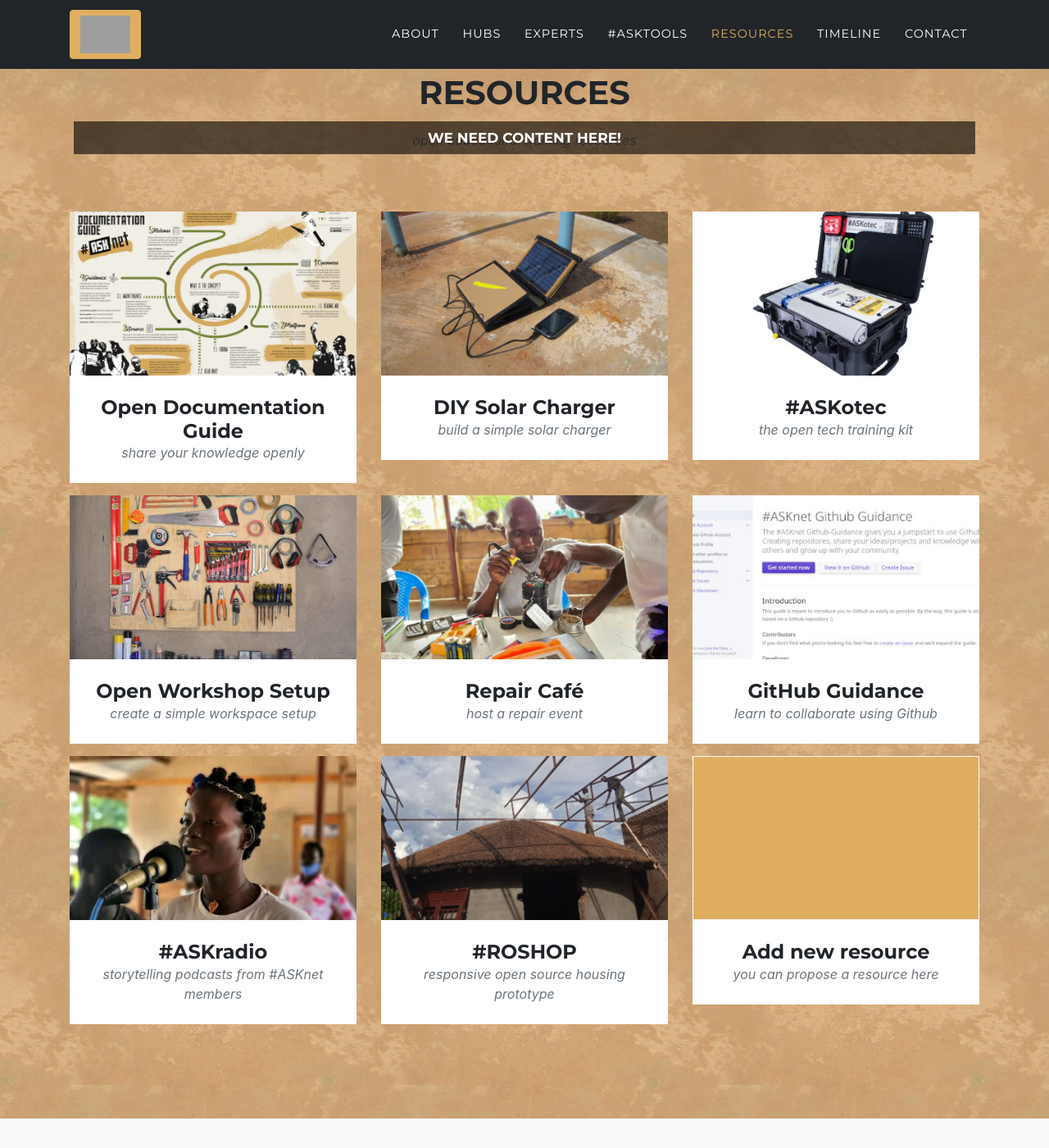
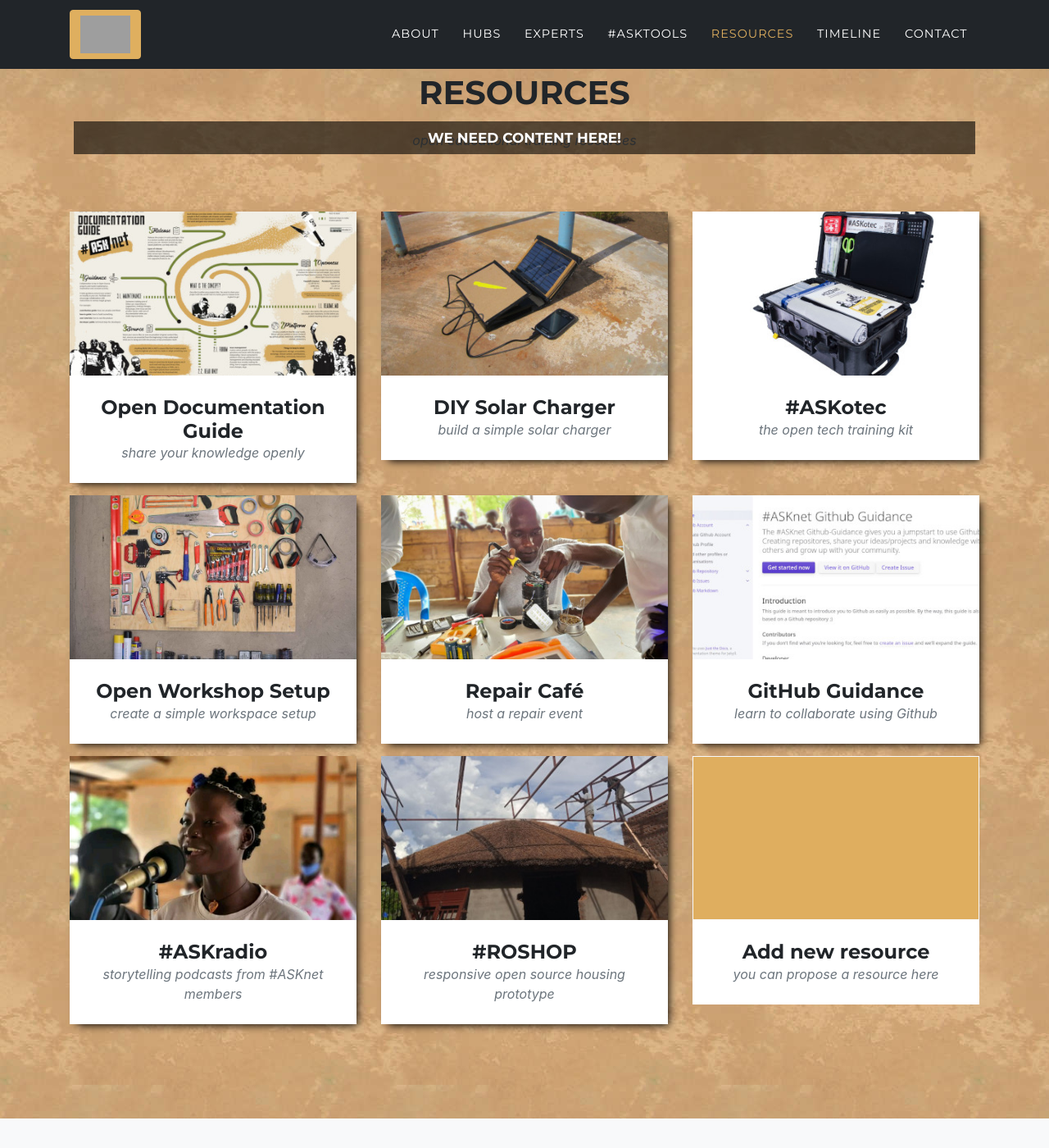
Before and after one commit to ASKnetCommunity/ASKnet.Community, a Jekyll site: the page built from index.md, in a window 1280 px wide and 1400 px high, scrolled down 5197 px. Shown: the whole window at 82% size. Built offline with Jekyll 4.4.1, drawn with Linux system fonts in a browser that asks for light colours; some web fonts are replaced; grey boxes are pictures that could not be loaded.

Commit message:
shadow for grid elements

```diff
--- a/_includes/resources_grid.html
+++ b/_includes/resources_grid.html
@@ -17,6 +17,7 @@
     <div class="row">
 	{% for project in site.resources %}
       <div class="col-md-4 col-sm-6 hubs-item">
+        <div class="shadow-box">
         <a class="hubs-link" href="{{ project.link }}" target="_blank">
           <div class="hubs-hover">
             <div class="hubs-hover-content">
@@ -28,6 +29,7 @@
         <div class="hubs-caption">
           <h4>{{ project.title }}</h4>
           <p class="text-muted">{{ project.subtitle }}</p>
+        </div>
         </div>
       </div>
 	{% endfor %}
--- a/_sass/layout/_hubs.scss
+++ b/_sass/layout/_hubs.scss
@@ -3,6 +3,10 @@
   .hubs-item {
     right: 0;
     margin: 0 0 15px;
+    .shadow-box {
+      box-shadow: 5px 5px 10px -4px black;   //blur
+      // box-shadow: 6px 6px 0px 0px rgba(0, 0, 0, 0.19); //no blur, harte kante aber transparent
+    }
     .hubs-link {
       position: relative;
       display: block;
```
